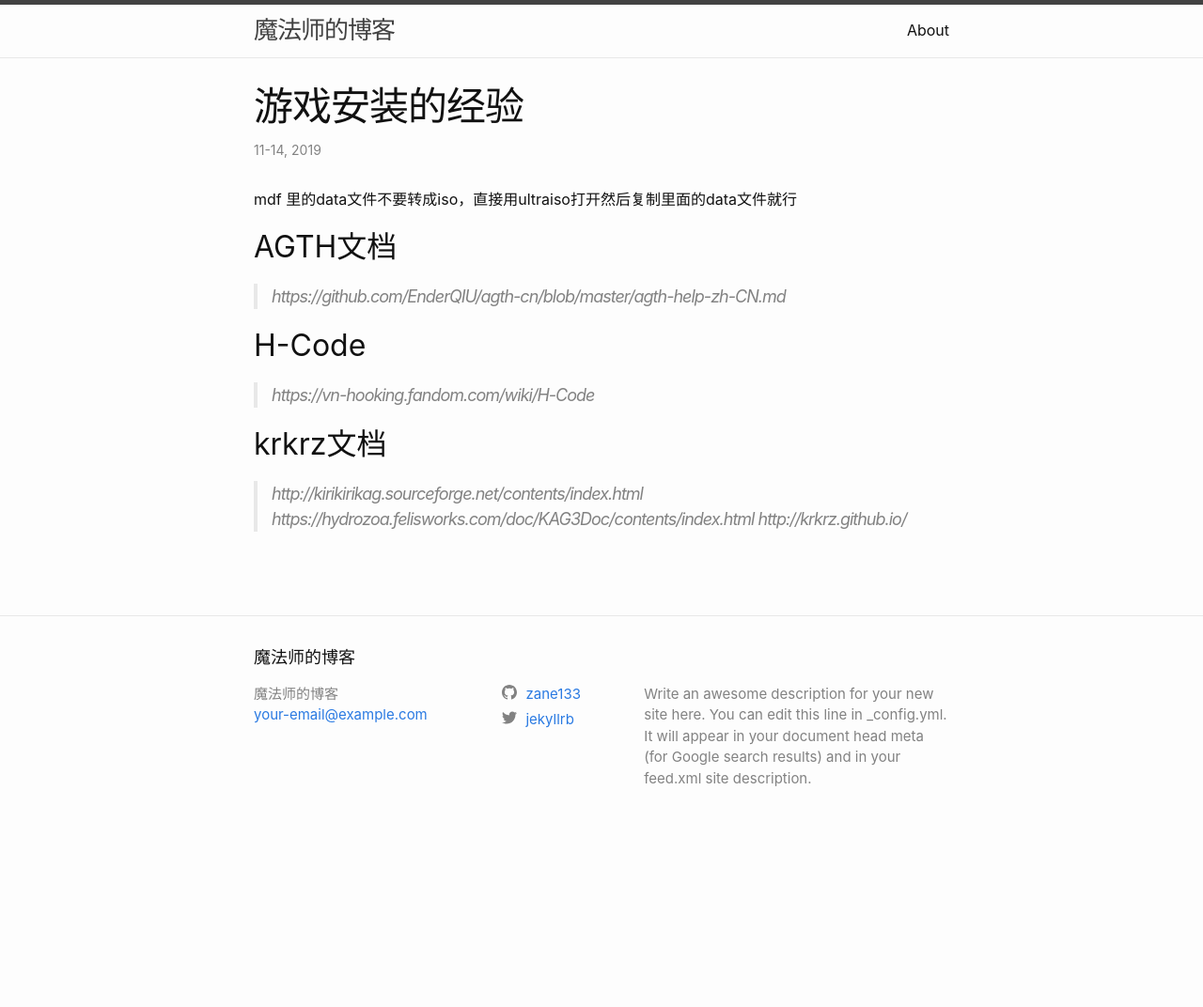
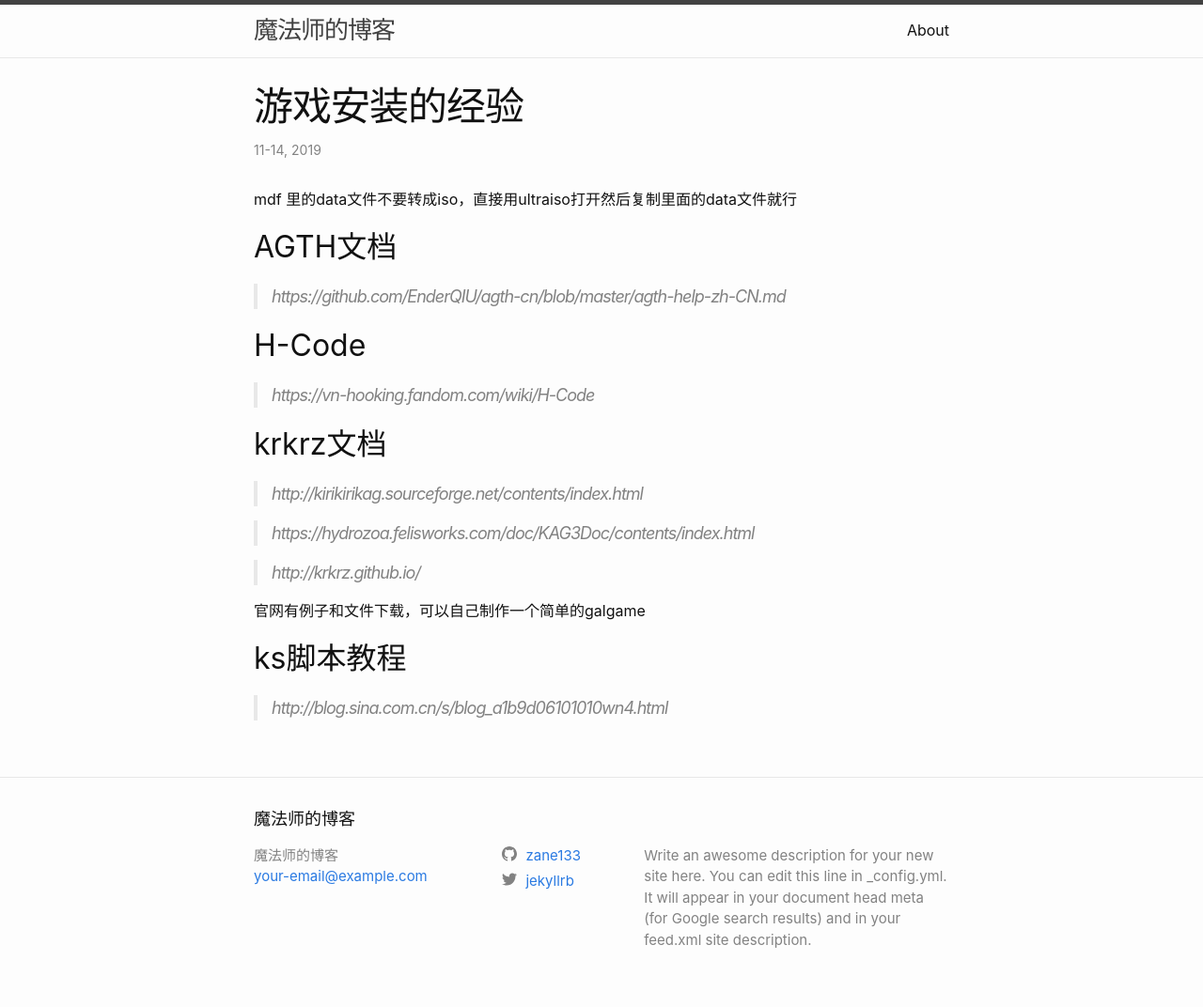
Before and after one commit to zane133/zane133.github.io, a Jekyll site: the page built from _posts/2019-11-14-galgame-jinyan.md, in a window 1280 px wide. Shown: the whole page at 94% size. Built offline with Jekyll 4.4.1, drawn with Linux system fonts in a browser that asks for light colours; before the commit the page ends 900 px from its top, so only the background shows below that.

Commit message:
Update 2019-11-14-galgame-jinyan.md

```diff
--- a/_posts/2019-11-14-galgame-jinyan.md
+++ b/_posts/2019-11-14-galgame-jinyan.md
@@ -14,5 +14,12 @@ mdf 里的data文件不要转成iso，直接用ultraiso打开然后复制里面
 
 ## krkrz文档
 > http://kirikirikag.sourceforge.net/contents/index.html
+
 > https://hydrozoa.felisworks.com/doc/KAG3Doc/contents/index.html
+
 > http://krkrz.github.io/
+
+官网有例子和文件下载，可以自己制作一个简单的galgame
+
+## ks脚本教程
+> http://blog.sina.com.cn/s/blog_a1b9d06101010wn4.html
```
